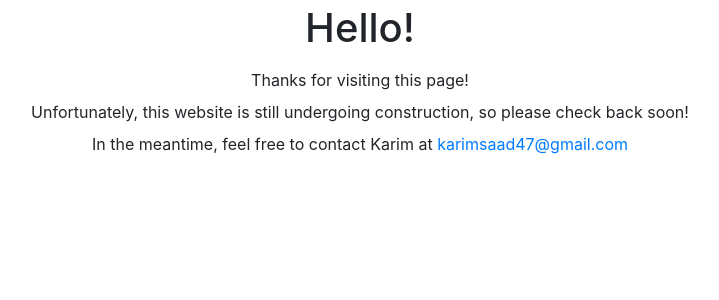
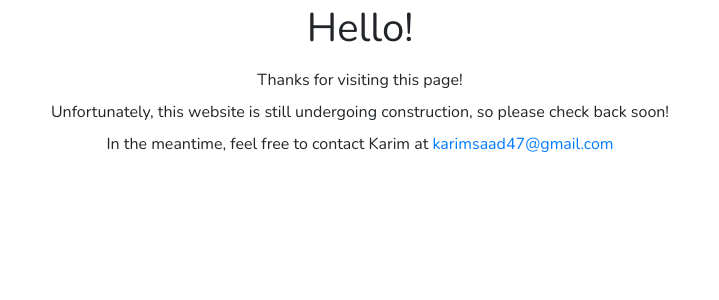
Before and after one commit to karim-saad/karims-website, a React (Create React App) app: page / in a window 1280 px wide. Shown: the top 300 px of the page, without its empty margins (280-999 px from the left). Built offline with nearby package versions, Linux system fonts and the light colour scheme.

Commit message:
nunito font

```diff
--- a/public/index.html
+++ b/public/index.html
@@ -20,6 +20,10 @@
       href="https://cdn.jsdelivr.net/npm/bootstrap@4.6.0/dist/css/bootstrap.min.css"
       integrity="sha384-B0vP5xmATw1+K9KRQjQERJvTumQW0nPEzvF6L/Z6nronJ3oUOFUFpCjEUQouq2+l"
       crossorigin="anonymous"
+    />
+    <link
+      href="https://fonts.googleapis.com/css?family=Nunito"
+      rel="stylesheet"
     />
     <!--
       Notice the use of %PUBLIC_URL% in the tags above.
--- a/src/index.css
+++ b/src/index.css
@@ -1,13 +1,11 @@
 body {
   margin: 0;
-  font-family: -apple-system, BlinkMacSystemFont, 'Segoe UI', 'Roboto', 'Oxygen',
-    'Ubuntu', 'Cantarell', 'Fira Sans', 'Droid Sans', 'Helvetica Neue',
-    sans-serif;
+  font-family: Nunito, sans-serif;
   -webkit-font-smoothing: antialiased;
   -moz-osx-font-smoothing: grayscale;
 }
 
 code {
-  font-family: source-code-pro, Menlo, Monaco, Consolas, 'Courier New',
+  font-family: source-code-pro, Menlo, Monaco, Consolas, "Courier New",
     monospace;
 }
```
